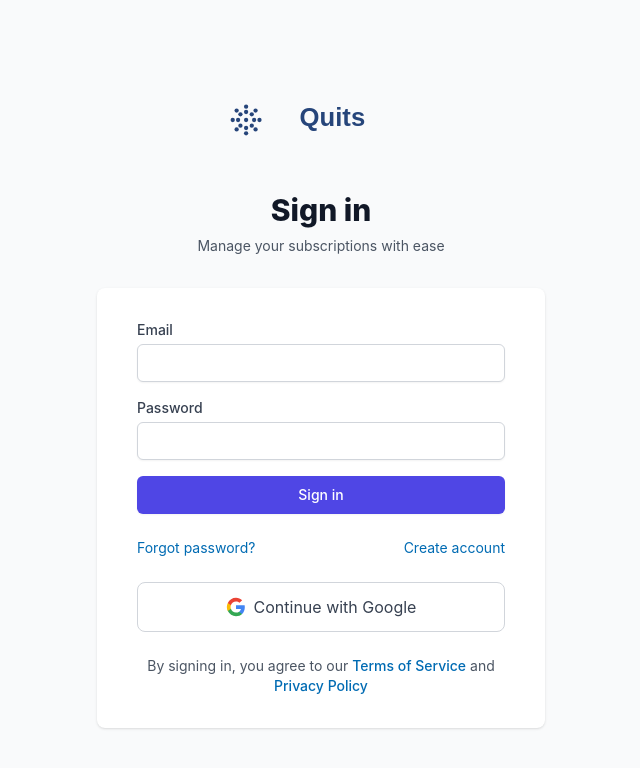
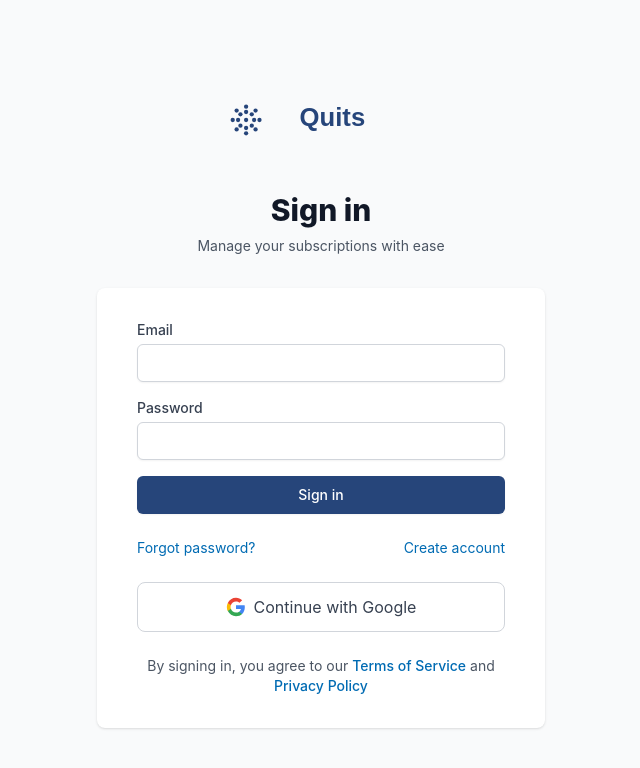
Before and after one commit to matsottens/Quits-frontend-2.0, a React (Vite) app: page /login in a window 1280 px wide. Shown: the top 768 px of the page, without its empty margins (319-959 px from the left). Built offline with nearby package versions, Linux system fonts and the light colour scheme.

Commit message:
Update button styles in Login component for improved visual consistency
- Changed button background and hover colors to enhance aesthetics and align with the overall design theme.
- Ensured focus ring color matches the new button style for better accessibility and user experience.

```diff
--- a/src/pages/Login.tsx
+++ b/src/pages/Login.tsx
@@ -280,7 +280,7 @@ const Login: React.FC = () => {
                 <input id="password" type="password" required value={password} onChange={e => setPassword(e.target.value)} className="mt-1 block w-full px-3 py-2 border border-gray-300 rounded-md shadow-sm placeholder-gray-400 focus:outline-none focus:ring-indigo-500 focus:border-indigo-500 sm:text-sm" />
               </div>
               <div>
-                <button type="submit" disabled={isLoading} className="w-full flex justify-center py-2 px-4 border border-transparent rounded-md shadow-sm text-sm font-medium text-white bg-indigo-600 hover:bg-indigo-700 focus:outline-none focus:ring-2 focus:ring-offset-2 focus:ring-indigo-500">
+                <button type="submit" disabled={isLoading} className="w-full flex justify-center py-2 px-4 border border-transparent rounded-md shadow-sm text-sm font-medium text-white bg-[#26457A] hover:bg-[#1d3557] focus:outline-none focus:ring-2 focus:ring-offset-2 focus:ring-[#26457A]">
                   {isLoading ? 'Signing in…' : 'Sign in'}
                 </button>
               </div>
```
